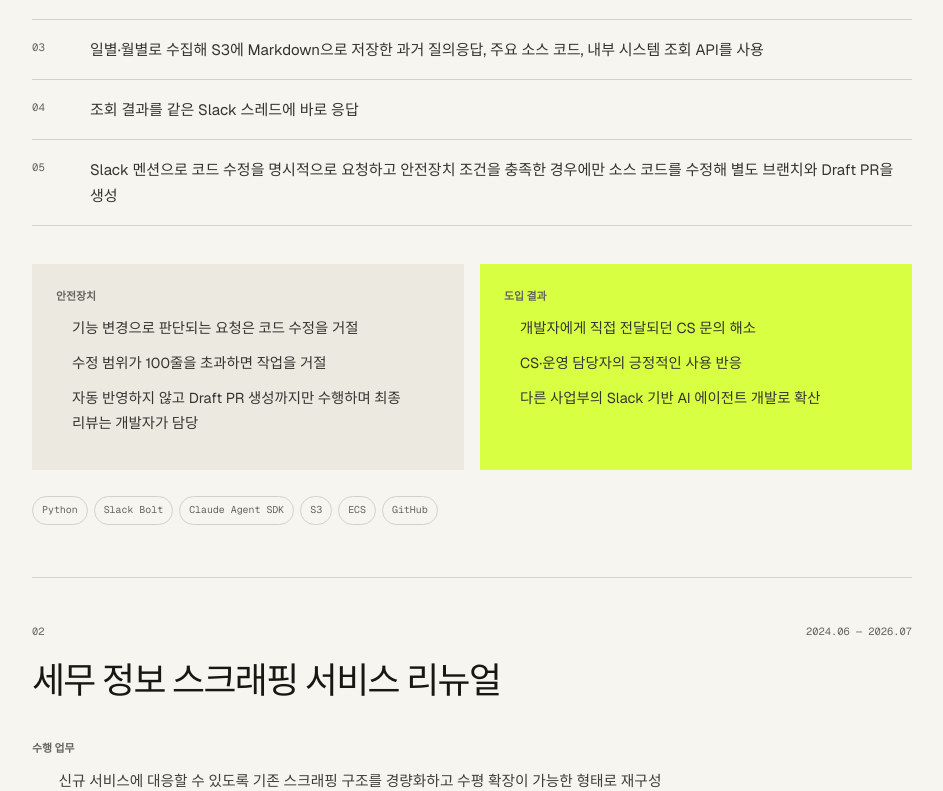
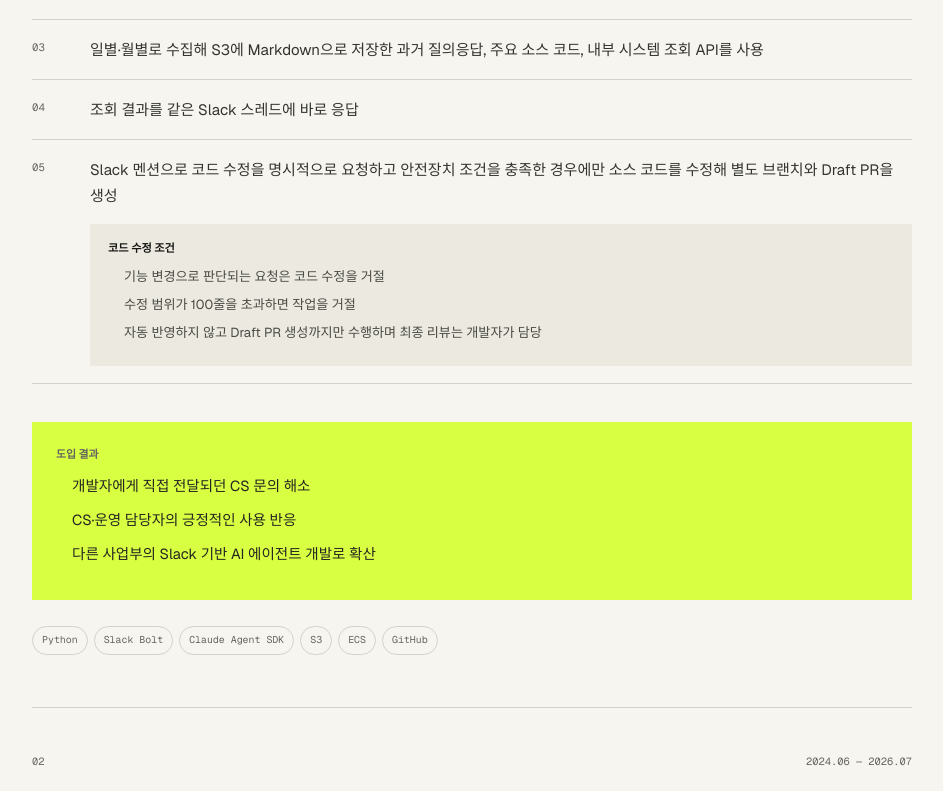
Before and after one commit to loqbzes/portfolio, a Next.js app: page / in a window 1280 px wide. Shown: the part 2012-2803 px from the top of the page, without its empty margins (318-1261 px from the left). Built offline with nearby package versions, Linux system fonts and the light colour scheme; no server answers.

Commit message:
Nest code safeguards under PR flow

```diff
--- a/app/globals.css
+++ b/app/globals.css
@@ -117,11 +117,12 @@ nav { display: flex; gap: 28px; font-size: .76rem; color: var(--muted); }
 .flow-step { padding: 17px 0; display: grid; grid-template-columns: 46px 1fr; gap: 12px; border-bottom: 1px solid var(--line); }
 .flow-step span { padding-top: 2px; color: var(--muted); font-family: var(--font-geist-mono), monospace; font-size: .67rem; }
 .flow-step p { margin: 0; color: #353530; font-size: .94rem; line-height: 1.68; word-break: keep-all; }
-.case-columns { display: grid; grid-template-columns: 1fr 1fr; gap: 16px; }
-.case-columns section { padding: 24px; background: var(--panel); border-top: 0; }
-.case-columns section ul { margin: 0; padding-left: 1rem; }
-.case-columns section li { margin-bottom: 11px; color: #353530; font-size: .9rem; line-height: 1.68; word-break: keep-all; }
-.case-outcome { background: var(--accent) !important; }
+.flow-guardrails { margin-top: 16px; padding: 16px 18px; background: var(--panel); }
+.flow-guardrails strong { display: block; margin-bottom: 9px; font-size: .7rem; }
+.flow-guardrails ul, .case-outcome ul { margin: 0; padding-left: 1rem; }
+.flow-guardrails li { margin-bottom: 7px; color: #4a4a44; font-size: .82rem; line-height: 1.6; }
+.case-outcome { padding: 24px !important; background: var(--accent); border-top: 0 !important; }
+.case-outcome li { margin-bottom: 10px; color: #252520; font-size: .91rem; line-height: 1.65; word-break: keep-all; }
 .result { margin-top: 25px; padding: 18px 20px; display: grid; grid-template-columns: 70px 1fr; gap: 18px; background: var(--accent); }
 .result span { font-size: .68rem; font-weight: 650; }
 .result strong { font-size: .9rem; line-height: 1.55; }
@@ -171,7 +172,6 @@ footer { min-height: 90px; padding: 0 max(32px, calc((100vw - 1180px) / 2)); dis
   .skill-table div { grid-template-columns: 1fr; gap: 8px; }
   .result { grid-template-columns: 1fr; gap: 7px; }
   .case-overview { grid-template-columns: 1fr; }
-  .case-columns { grid-template-columns: 1fr; }
   .contact-info a { grid-template-columns: 1fr; gap: 8px; }
   footer { padding: 25px 19px; align-items: flex-start; flex-direction: column; gap: 14px; }
 }
--- a/app/page.tsx
+++ b/app/page.tsx
@@ -244,21 +244,23 @@ export default function Home() {
                       {project.caseStudy.flow.map((item, index) => (
                         <div className="flow-step" key={item}>
                           <span>{String(index + 1).padStart(2, '0')}</span>
-                          <p>{item}</p>
+                          <div>
+                            <p>{item}</p>
+                            {index === project.caseStudy!.flow.length - 1 && (
+                              <div className="flow-guardrails">
+                                <strong>코드 수정 조건</strong>
+                                <ul>{project.caseStudy!.guardrails.map((guardrail) => <li key={guardrail}>{guardrail}</li>)}</ul>
+                              </div>
+                            )}
+                          </div>
                         </div>
                       ))}
                     </div>
                   </section>
-                  <div className="case-columns">
-                    <section>
-                      <h4>안전장치</h4>
-                      <ul>{project.caseStudy.guardrails.map((item) => <li key={item}>{item}</li>)}</ul>
-                    </section>
-                    <section className="case-outcome">
-                      <h4>도입 결과</h4>
-                      <ul>{project.caseStudy.outcomes.map((item) => <li key={item}>{item}</li>)}</ul>
-                    </section>
-                  </div>
+                  <section className="case-outcome">
+                    <h4>도입 결과</h4>
+                    <ul>{project.caseStudy.outcomes.map((item) => <li key={item}>{item}</li>)}</ul>
+                  </section>
                 </div>
               ) : (
                 <>
```
